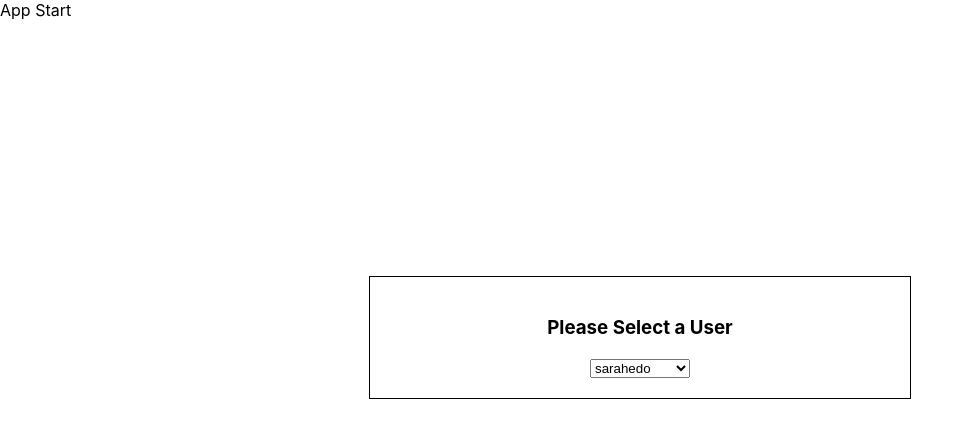
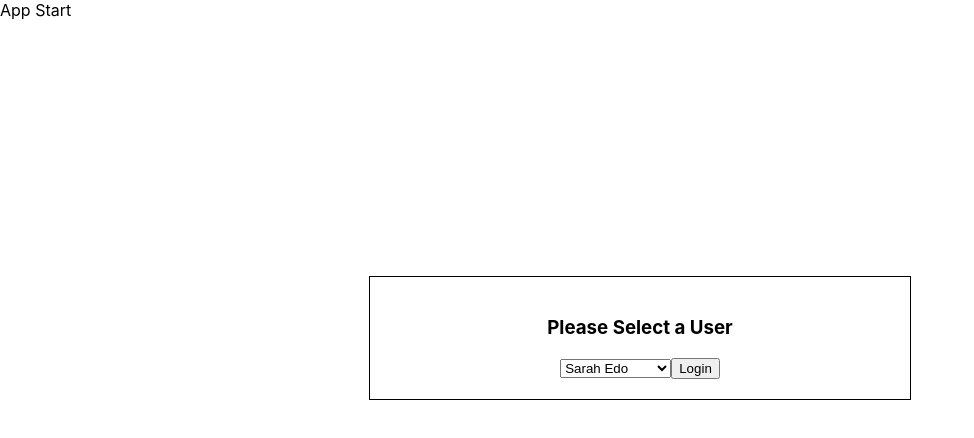
Before and after one commit to steveorsino/reactnd-project-wouldyourather-orsino, a React (Create React App) app: page /login in a window 1280 px wide. Shown: the top 438 px of the page, without its empty margins (0-974 px from the left). Built offline with nearby package versions, Linux system fonts and the light colour scheme.

Commit message:
some more work on LoginBox, seperated options into component UserSelect

```diff
--- a/src/components/LoginBox.js
+++ b/src/components/LoginBox.js
@@ -1,7 +1,10 @@
 import React, { Component } from 'react';
 import { connect } from 'react-redux';
+import UserSelect from './UserSelect';
 
 class LoginBox extends Component {
+
+
   render() {
     console.log('USERS = ', this.props.users)
     const userArr = [];
@@ -15,9 +18,12 @@ class LoginBox extends Component {
         <h3>Please Select a User</h3>
         <select>
           {userArr.map((user) => (
-            <option value={user}>{user}</option>
+            <UserSelect key={user} id={user} />
             ))}
         </select>
+        <button>
+          Login
+        </button>
       </div>
     )
   }
--- /dev/null
+++ b/src/components/UserSelect.js
@@ -0,0 +1,23 @@
+import React, { Component } from 'react';
+import { connect } from 'react-redux';
+
+class UserSelect extends Component {
+
+  render() {
+
+    const { user } = this.props;
+    const { name } = user;
+
+    return (
+      <option value={this.props.id}>{name}</option>
+    )
+  }
+}
+
+function mapStateToProps({users}, {id}) {
+  return {
+    user: users[id],
+  }
+}
+
+export default connect(mapStateToProps)(UserSelect);
```
